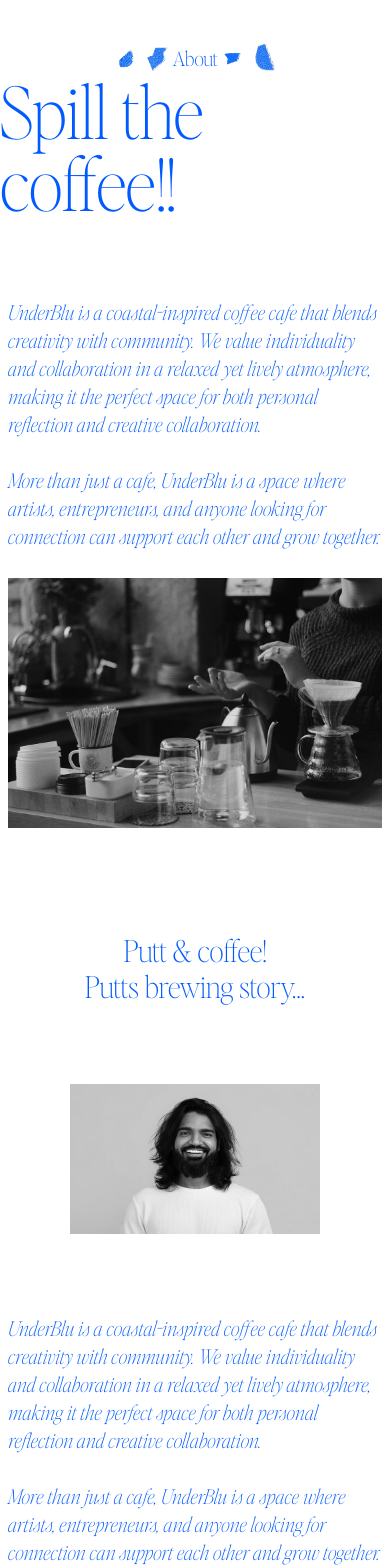
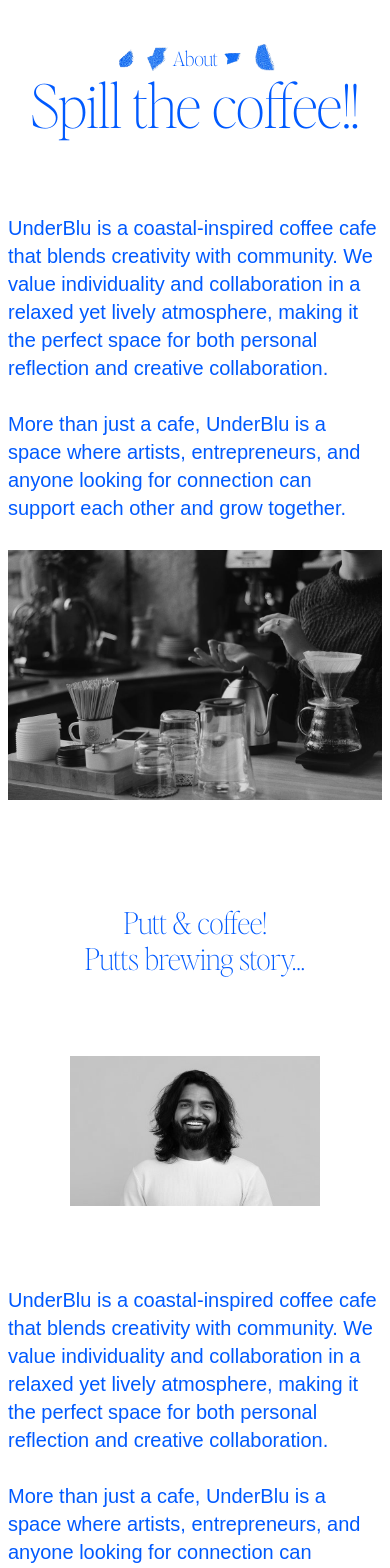
Before and after one commit to shamilshiraz/underblu, a React (Vite) app: page / in a window 390 px wide. Shown: the part 880-2448 px from the top of the page. Built offline with nearby package versions, Linux system fonts and the light colour scheme.

Commit message:
first commit

```diff
--- a/index.html
+++ b/index.html
@@ -4,7 +4,8 @@
     <meta charset="UTF-8" />
     <link rel="icon" type="image/svg+xml" href="/flask.svg" />
     <meta name="viewport" content="width=device-width, initial-scale=1.0" />
-    <title>Vite + React</title>
+    <link rel="preload" href="/blu.png" as="image">
+    <title>Underblu</title>
   </head>
   <body>
     <div id="root"></div>
--- a/src/components/About.jsx
+++ b/src/components/About.jsx
@@ -1,23 +1,12 @@
 import React, { useRef } from 'react'
-import { motion, useScroll, useTransform,  } from 'framer-motion';
+import { motion, useScroll  } from 'framer-motion';
 
 
 function About() {
-    const container = useRef(null);
-    const { scrollYProgress } = useScroll({
 
-        target: container,
-
-        offset: ['start start', 'end end']
-
-      })
-
-      const imageScale = useTransform(scrollYProgress, [0, 1], [4, 1])
 
   return (
-    <div className='h-[auto] text-swblue font-ed'
-    ref={container}
->
+    <div className='h-[auto] text-swblue font-ed'>
         <div className="pt-[80px]" >
             <div className="about flex sm:text-2xl text-xl justify-center">
             <img src="./part1.png" className='h-[30px]' alt="" />
@@ -27,9 +16,9 @@ function About() {
             <img src="./part4.png" className='h-[30px]' alt="" />
             </div>
             <p             data-aos="fade-up"
- className='flex justify-center text-7xl sm:text-9xl'>Spill the coffee!!</p>
-            <motion.div
-            className="pt-[5rem] px-2 text-xl sm:text-2xl sm:text-center font-ita">
+ className='flex justify-center text-6xl sm:text-9xl'>Spill the coffee!!</p>
+            <div
+            className="pt-[5rem] px-2 text-xl sm:text-2xl sm:text-center font-hel">
                 <p             data-aos="fade-up"
                 >UnderBlu is a coastal-inspired coffee cafe that blends creativity with community. We value individuality and collaboration in a relaxed yet lively atmosphere, making it the perfect space for both personal reflection and creative collaboration.
 
@@ -39,12 +28,10 @@ function About() {
                 <p             data-aos="fade-up"
                 >More than  just a cafe, UnderBlu is a space where artists, entrepreneurs,  and anyone looking for connection can support each other and  grow together.</p>
                 <br />
-                <div
-                    style={{scale: imageScale}}
-                 className="flex justify-center">
+                <div className="flex justify-center">
   <img src="./bnwart.jpeg" className="" alt="" />
 </div>
-            </motion.div>
+            </div>
             <br />
         </div>
     </div>
--- a/src/components/Hero.jsx
+++ b/src/components/Hero.jsx
@@ -4,7 +4,7 @@ function Hero() {
   return (
     <div>
       <div className='bg-[url(../blu.png)] h-[100vh] bg-cover  w-full grid place-content-center flex-end flex '>
-      <svg data-aos="fade-up"  id="Layer_2" xmlns="http://www.w3.org/2000/svg" viewBox="0 0 394.44 138.94" className='sm:h-[400px] h-[150px] sm:mt-[300px] '>
+      <svg data-aos="fade-up"  id="Layer_2" xmlns="http://www.w3.org/2000/svg" viewBox="0 0 394.44 138.94" className='sm:h-[50vh] h-[18vh] sm:mt-[300px] '>
 
   <g id="Layer_1-2" data-name="Layer_1">
     <g>
--- a/src/components/Mos.jsx
+++ b/src/components/Mos.jsx
@@ -36,7 +36,7 @@ function Mos() {
                 </text>
             </svg>
             <div className="flex flex-col w-full justify-center items-center">
-                <p             data-aos="fade-up"  className='text-3xl sm:text-5xl text-center font-ed text-swblue mt-[-300px]'>Brewing today  <br /> & building tomorrow</p>
+                <p             data-aos="fade-up"  className='text-3xl sm:text-5xl text-center font-ed text-swblue sm:mt-[-300px] mt-[-220px]'>Brewing today  <br /> & building tomorrow</p>
                 <p className='text-sm text-center font-ita text-swblue pt-[50px]'>inspired by the ocean</p>
                             <motion.img src="roundedlogo.png"
              className='h-[15vh] opacity-[0.5]  p-2' alt=""
--- a/src/components/Putt.jsx
+++ b/src/components/Putt.jsx
@@ -12,7 +12,7 @@ function Putt() {
   <div className="my-[80px] font-ed text-swblue sm:w-full text-3xl sm:text-5xl flex flex-col justify-center items-center h-[] sm:p-5 px-[10px]">
   <img src="./swputt.jpg" className="h-[150px] w-[250px] mx-auto" alt="" />
   </div>
-  <div className="font-ita w-full text-swblue text-xl sm:text-2xl px-2 flex flex-col sm:items-center sm:text-center">
+  <div className="font-hel w-full text-swblue text-xl sm:text-2xl px-2 flex flex-col sm:items-center sm:text-center">
   <p             data-aos="fade-up"
  className='sm:w-[50%] mx-auto'>
     UnderBlu is a coastal-inspired coffee cafe that blends creativity with community. We value individuality and collaboration in a relaxed yet lively atmosphere, making it the perfect space for both personal reflection and creative collaboration.
```
